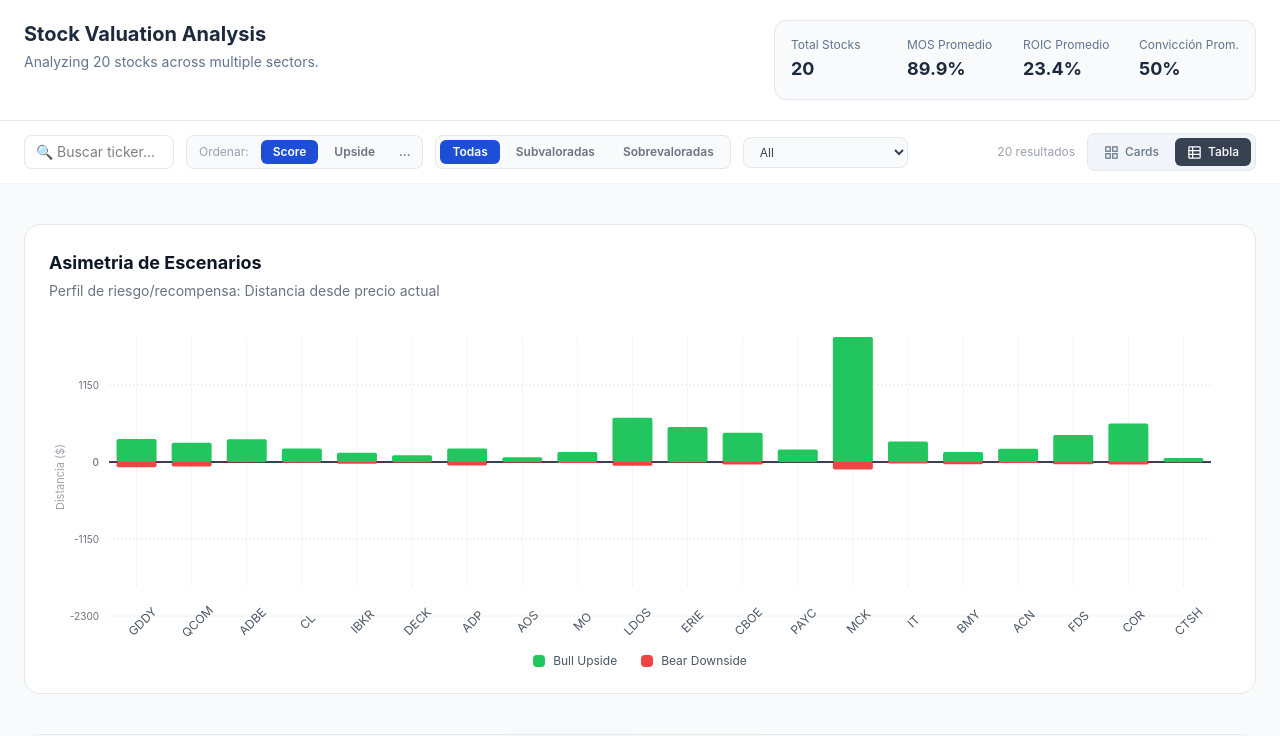
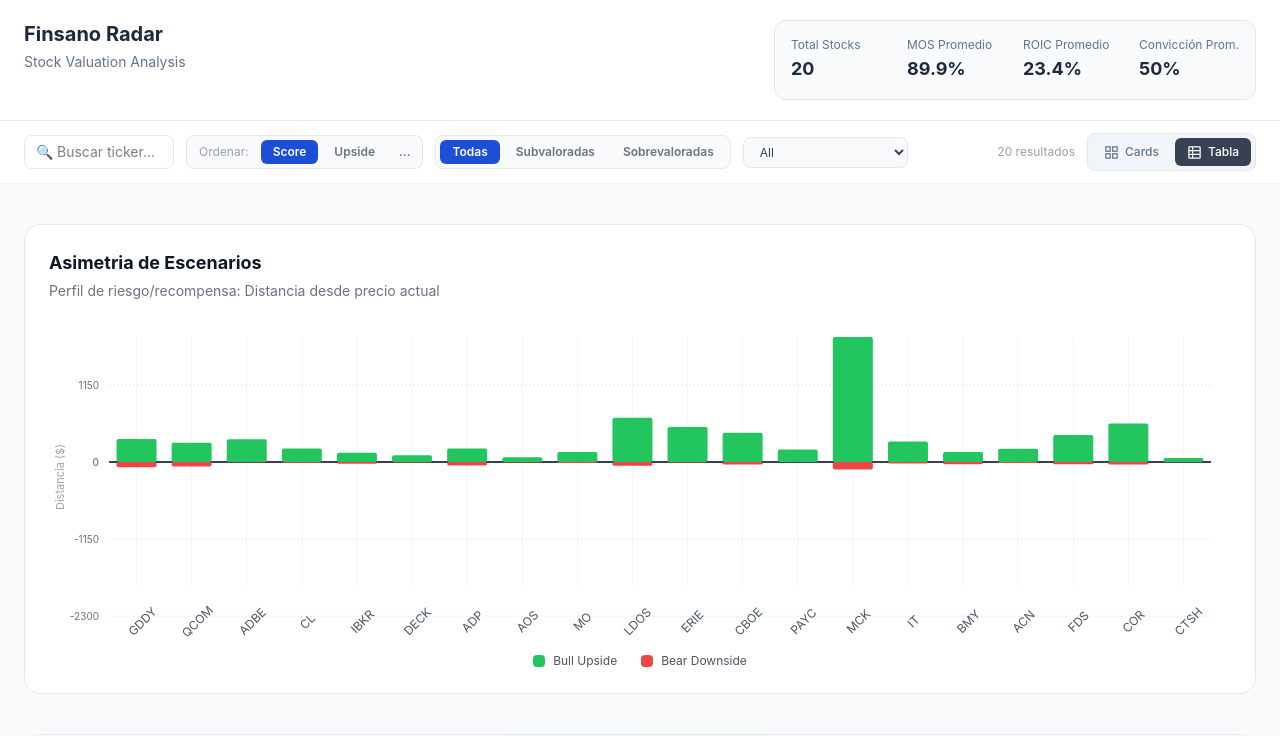
Before and after one commit to reoxb/lumui, a React (Vite) app: page / in a window 1280 px wide. Shown: the top 736 px of the page. Built offline with nearby package versions, Linux system fonts and the light colour scheme.

Commit message:
Title and subtle changed

```diff
--- a/src/valuation-dashboard.tsx
+++ b/src/valuation-dashboard.tsx
@@ -928,8 +928,8 @@ export default function App() {
         <div className="max-w-7xl mx-auto flex flex-col md:flex-row md:items-start md:justify-between gap-4">
           {/* Izquierda: Título y subtítulo */}
           <div>
-            <h1 className="text-xl font-bold text-slate-800">Stock Valuation Analysis</h1>
-            <p className="text-sm text-slate-500 font-normal mt-1">Analyzing {raw.length} stocks across multiple sectors.</p>
+            <h1 className="text-xl font-bold text-slate-800">Finsano Radar</h1>
+            <p className="text-sm text-slate-500 font-normal mt-1">Stock Valuation Analysis</p>
           </div>
 
           {/* Derecha: Card Resumen Estratégico */}
@@ -1059,11 +1059,11 @@ export default function App() {
         <TableView data={data} onSelect={setSelected} />
       )}
 
+      {/* ── STRATEGIC MAP ── */}
+      <StrategicMap data={data} />
+
       {/* ── CONTEXTUAL INTELLIGENCE FLAGS ── */}
       <ContextualFlags data={data} />
-
-      {/* ── STRATEGIC MAP ── */}
-      <StrategicMap data={data} />
 
       <Modal stock={selected} onClose={() => setSelected(null)}/>
     </div>
```
